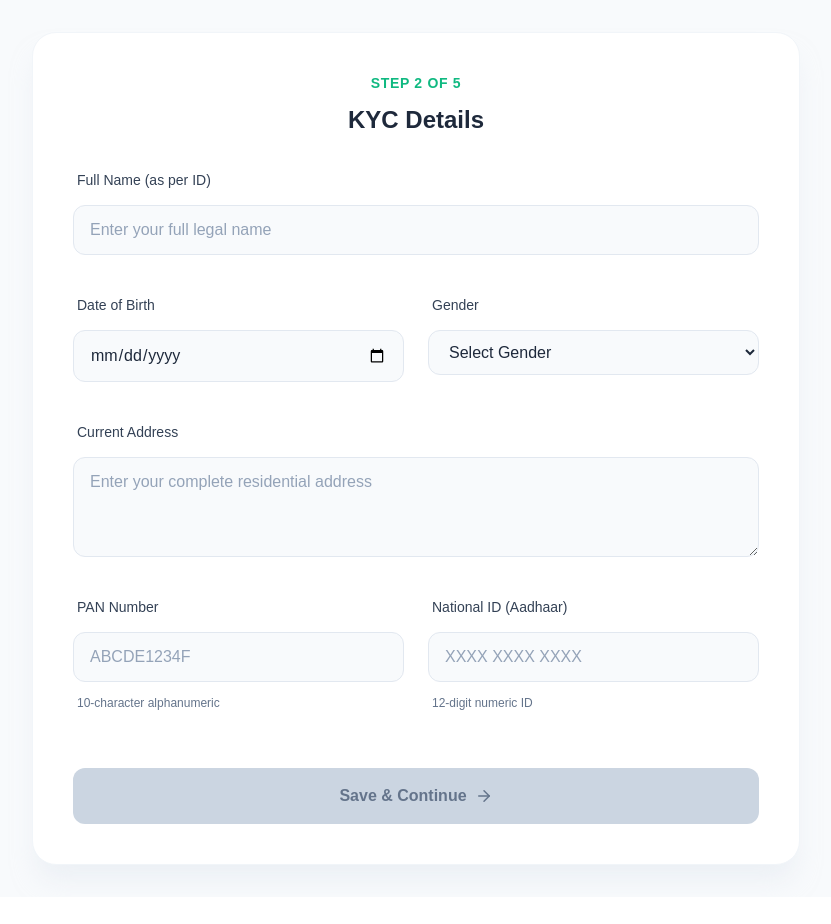
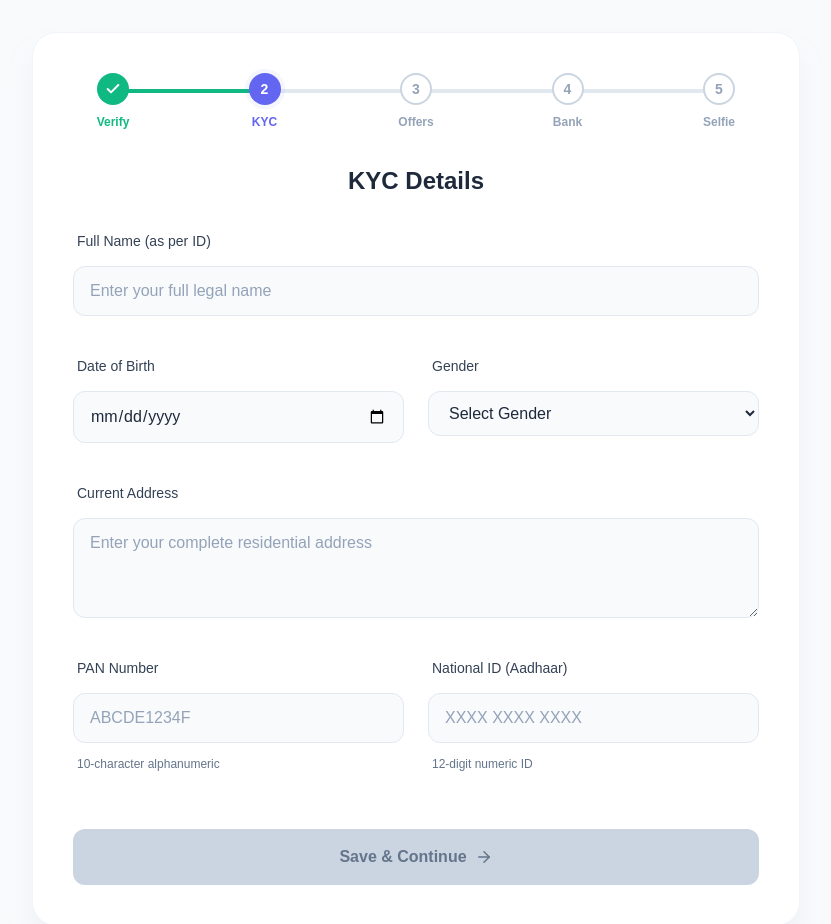
Before and after one commit to vishnu-balineni/ezfinanz-loan-origination-system, a React (Vite) app: page /kyc in a window 1280 px wide. Shown: the top 924 px of the page, without its empty margins (224-1055 px from the left). Before the commit the page ends 897 px from the top, so only its background shows below. Built offline with nearby package versions, Linux system fonts and the light colour scheme; the HTML template or start-up script is replaced by a standard one.

Commit message:
added animation for steps

```diff
--- /dev/null
+++ b/src/components/Stepper.css
@@ -0,0 +1,116 @@
+.stepper-wrapper {
+    display: flex;
+    justify-content: space-between;
+    align-items: flex-start;
+    position: relative;
+    margin-bottom: 2rem;
+    padding: 0 0.5rem;
+    width: 100%;
+}
+
+/* Background line */
+.stepper-line-bg {
+    position: absolute;
+    top: 1rem;
+    /* Aligns visually with the center of the 2rem (32px) step-nodes */
+    left: 2rem;
+    right: 2rem;
+    height: 4px;
+    background-color: #e2e8f0;
+    z-index: 1;
+    border-radius: 2px;
+}
+
+/* Progress filling line */
+.stepper-line-progress {
+    position: absolute;
+    top: 1rem;
+    left: 2rem;
+    max-width: calc(100% - 4rem);
+    height: 4px;
+    background-color: #10b981;
+    z-index: 2;
+    border-radius: 2px;
+    transition: width 0.5s ease-in-out;
+}
+
+.step-item {
+    display: flex;
+    flex-direction: column;
+    align-items: center;
+    position: relative;
+    z-index: 3;
+    gap: 0.5rem;
+    width: 4rem;
+    /* Defines constraints so long text wraps uniformly */
+}
+
+.step-node {
+    width: 2rem;
+    height: 2rem;
+    border-radius: 50%;
+    display: flex;
+    align-items: center;
+    justify-content: center;
+    font-size: 0.875rem;
+    font-weight: 700;
+    transition: all 0.5s ease-in-out;
+}
+
+.step-label {
+    font-size: 0.75rem;
+    font-weight: 600;
+    text-align: center;
+    transition: color 0.5s ease-in-out;
+}
+
+/* Completed Step */
+.step-completed .step-node {
+    background-color: #10b981;
+    /* Emerald */
+    color: white;
+}
+
+.step-completed .step-label {
+    color: #10b981;
+}
+
+/* Current Step */
+.step-current .step-node {
+    background-color: #6366f1;
+    /* Indigo */
+    color: white;
+    /* Outer pulsing ring */
+    animation: pulse-ring 2s cubic-bezier(0.4, 0, 0.6, 1) infinite;
+}
+
+.step-current .step-label {
+    color: #6366f1;
+}
+
+/* Pending Future Step */
+.step-pending .step-node {
+    background-color: white;
+    border: 2px solid #cbd5e1;
+    /* Slate Grey */
+    color: #94a3b8;
+}
+
+.step-pending .step-label {
+    color: #94a3b8;
+}
+
+/* Pulse animation mimicking tailwind's animate-pulse strictly via box shadow */
+@keyframes pulse-ring {
+    0% {
+        box-shadow: 0 0 0 0 rgba(99, 102, 241, 0.6);
+    }
+
+    50% {
+        box-shadow: 0 0 0 8px rgba(99, 102, 241, 0.1);
+    }
+
+    100% {
+        box-shadow: 0 0 0 0 rgba(99, 102, 241, 0);
+    }
+}
--- /dev/null
+++ b/src/components/Stepper.tsx
@@ -0,0 +1,46 @@
+import React from 'react';
+import { Check } from 'lucide-react';
+import './Stepper.css';
+
+interface StepperProps {
+    currentStep: number;
+}
+
+const steps = ["Verify", "KYC", "Offers", "Bank", "Selfie"];
+
+export const Stepper: React.FC<StepperProps> = ({ currentStep }) => {
+
+    // Calculates percentage width ensuring it spreads perfectly across our absolute lines
+    const progressWidth = `${((Math.min(currentStep, steps.length) - 1) / (steps.length - 1)) * 100}%`;
+
+    return (
+        <div className="stepper-wrapper">
+            <div className="stepper-line-bg" />
+            <div
+                className="stepper-line-progress"
+                style={{ width: progressWidth }}
+            />
+
+            {steps.map((label, index) => {
+                const stepNum = index + 1;
+
+                let stepStateClass = 'step-pending';
+                if (stepNum < currentStep) stepStateClass = 'step-completed';
+                if (stepNum === currentStep) stepStateClass = 'step-current';
+
+                return (
+                    <div key={label} className={`step-item ${stepStateClass}`}>
+                        <div className="step-node">
+                            {stepNum < currentStep ? (
+                                <Check size={16} strokeWidth={3} />
+                            ) : (
+                                stepNum
+                            )}
+                        </div>
+                        <span className="step-label">{label}</span>
+                    </div>
+                );
+            })}
+        </div>
+    );
+};
--- a/src/pages/BankDetailsPage.tsx
+++ b/src/pages/BankDetailsPage.tsx
@@ -1,6 +1,7 @@
 import React, { useState } from 'react';
 import { useNavigate } from 'react-router-dom';
 import { Banknote, Loader2, CheckCircle2, FileText, ArrowRight } from 'lucide-react';
+import { Stepper } from '../components/Stepper';
 import './BankDetailsPage.css';
 
 const BankDetailsPage = () => {
@@ -52,7 +53,7 @@ const BankDetailsPage = () => {
             <div className="bank-card">
 
                 <div className="progress-header">
-                    <div className="progress-text">Step 4 of 5</div>
+                    <Stepper currentStep={4} />
                     <h1 className="progress-title">Disbursement Account</h1>
                 </div>
 
--- a/src/pages/EligibilityPage.tsx
+++ b/src/pages/EligibilityPage.tsx
@@ -1,6 +1,7 @@
 import React, { useState, useMemo } from 'react';
 import { useNavigate } from 'react-router-dom';
-import { IndianRupee, ShieldAlert, CheckCircle2, Calculator, ArrowRight, RotateCcw } from 'lucide-react';
+import { ShieldAlert, CheckCircle2, Calculator, ArrowRight, RotateCcw } from 'lucide-react';
+import { Stepper } from '../components/Stepper';
 import './EligibilityPage.css';
 
 type ViewState = 'checking' | 'eligible' | 'rejected';
@@ -94,7 +95,7 @@ const EligibilityPage = () => {
             <div className="eligibility-card">
 
                 <div className="progress-header">
-                    <div className="progress-text">Step 3 of 5</div>
+                    <Stepper currentStep={3} />
                     <h1 className="progress-title">Loan Eligibility</h1>
                 </div>
 
--- a/src/pages/KycPage.tsx
+++ b/src/pages/KycPage.tsx
@@ -1,6 +1,7 @@
 import React, { useState } from 'react';
 import { useNavigate } from 'react-router-dom';
 import { ArrowRight } from 'lucide-react';
+import { Stepper } from '../components/Stepper';
 import './KycPage.css';
 
 const KycPage = () => {
@@ -52,7 +53,7 @@ const KycPage = () => {
             <div className="kyc-card">
 
                 <div className="progress-header">
-                    <div className="progress-text">Step 2 of 5</div>
+                    <Stepper currentStep={2} />
                     <h1 className="progress-title">KYC Details</h1>
                 </div>
 
--- a/src/pages/SelfiePage.tsx
+++ b/src/pages/SelfiePage.tsx
@@ -1,6 +1,7 @@
 import React, { useEffect, useRef, useState } from 'react';
 import { useNavigate } from 'react-router-dom';
 import { Camera, RefreshCcw, CheckCircle2, ShieldAlert, Sparkles } from 'lucide-react';
+import { Stepper } from '../components/Stepper';
 import './SelfiePage.css';
 
 const SelfiePage = () => {
@@ -111,7 +112,7 @@ const SelfiePage = () => {
             <div className="selfie-card">
 
                 <div className="progress-header">
-                    <div className="progress-text">Step 5 of 5</div>
+                    <Stepper currentStep={5} />
                     <h1 className="progress-title">Identity Verification</h1>
                 </div>
 
--- a/src/pages/VerificationPage.tsx
+++ b/src/pages/VerificationPage.tsx
@@ -1,6 +1,7 @@
 import { useState, useEffect } from 'react';
 import { useNavigate } from 'react-router-dom';
 import { Mail, Phone, CheckCircle2, AlertCircle, ArrowRight } from 'lucide-react';
+import { Stepper } from '../components/Stepper';
 import './VerificationPage.css';
 
 const VerificationPage = () => {
@@ -109,7 +110,7 @@ const VerificationPage = () => {
             <div className="verify-card">
 
                 <div className="progress-header">
-                    <div className="progress-text">Step 1 of 5</div>
+                    <Stepper currentStep={1} />
                     <h1 className="progress-title">Verification</h1>
                 </div>
 
```
